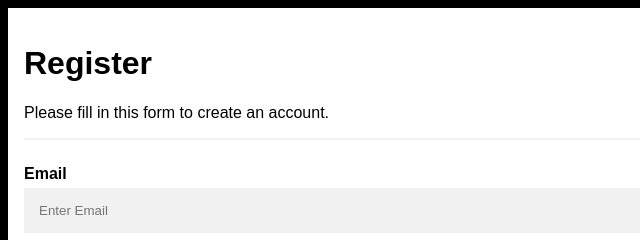
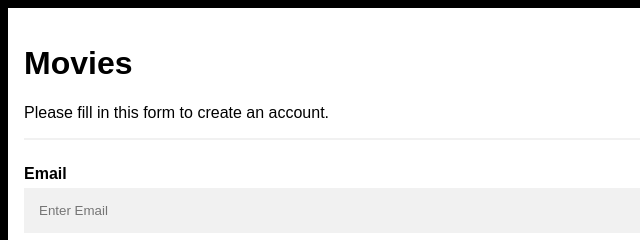
Before and after one commit to AkhilaVarkolu/DockerProject, a plain HTML site: page index.html in a window 1280 px wide. Shown: the top 240 px of the page, 0-640 px from the left. Drawn offline with Linux system fonts and the light colour scheme.

Commit message:
Update index.html

```diff
--- a/index.html
+++ b/index.html
@@ -71,7 +71,7 @@ a {
 
 <form action="/action_page.php">
   <div class="container">
-    <h1>Register</h1>
+    <h1>Movies</h1>
     <p>Please fill in this form to create an account.</p>
     <hr>
 
```
